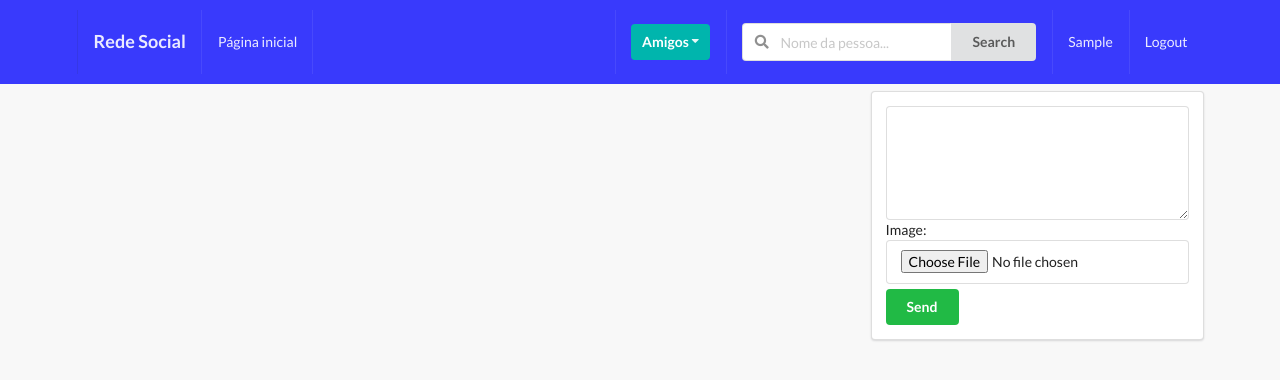
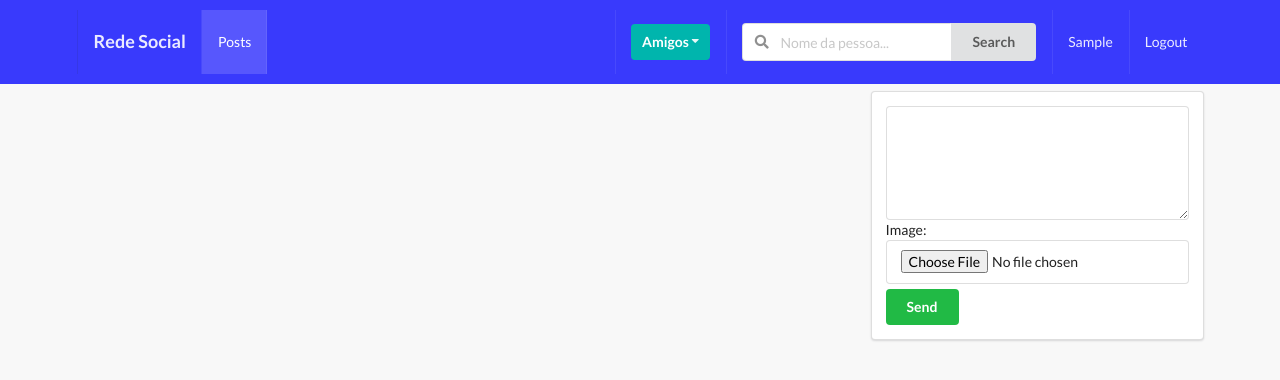
Before and after one commit to odiegofarias/social-network, a Django app: page /posts/ in a window 1280 px wide. Shown: the top 380 px of the page. Run offline with Django 4.2, Linux system fonts and the light colour scheme; the visitor is signed in with stand-in values (Sample User, id 1); data comes from the database, SQL or seed files in the repository; data that the repository does not hold is empty; some libraries are stand-ins or nearby versions.

Commit message:
Adicionando login required às views e url_path no navbar

```diff
--- a/posts/views.py
+++ b/posts/views.py
@@ -6,8 +6,12 @@
 from django.views.generic import UpdateView, DeleteView
 from django.contrib import messages
 from django.http import JsonResponse
+from django.contrib.auth.decorators import login_required
+from django.contrib.auth.mixins import LoginRequiredMixin
+
 
 # Create your views here.
+@login_required
 def post_comment_create_and_list_view(request):
     posts = Post.objects.all()
     profile = Profile.objects.get(user=request.user)
@@ -49,6 +53,7 @@
     return render(request, 'posts/main.html', context)
 
 
+@login_required
 def like_unlike_post(request):
     user = request.user
     if request.method == "POST":
@@ -86,7 +91,8 @@
     return redirect('posts:main-post-view')
 
 
-class PostDeleteView(DeleteView):
+
+class PostDeleteView(LoginRequiredMixin, DeleteView):
     model = Post
     template_name = 'posts/confirm_del.html'
     success_url = reverse_lazy('posts:main-post-view')
@@ -101,7 +107,7 @@
         return obj
 
 
-class PostUpdateView(UpdateView):
+class PostUpdateView(LoginRequiredMixin, UpdateView):
     form_class = PostModelForm
     model = Post
     template_name = 'posts/update.html'
--- a/social/settings.py
+++ b/social/settings.py
@@ -129,7 +129,7 @@ MEDIA_URL = 'media/'
 MEDIA_ROOT = BASE_DIR / 'static_cdn' / 'media_root'
 
 
-
+LOGIN_URL = '/admin/'
 
 # Default primary key field type
 # https://docs.djangoproject.com/en/4.1/ref/settings/#default-auto-field
--- a/static_project/main.js
+++ b/static_project/main.js
@@ -1,3 +1,9 @@
 $(document).ready(function(){
-    console.log('Funcionando... da base')
+    $('#modal-btn').click(function(){
+        console.log('Funcionando')
+        $('.ui.modal')
+        .modal('show')
+        ;
+    })
+    $('.ui.dropdown').dropdown()
 })
--- a/templates/main/navbar.html
+++ b/templates/main/navbar.html
@@ -1,11 +1,15 @@
+{% url 'home-view' as path_to_home %}
+{% url 'posts:main-post-view' as path_to_posts %}
+{% url 'profiles:my-profile-view' as path_to_myprofile %}
+
 <div class="ui inverted menu nav mb-7">
     <div class="ui container">
-      <a href="{% url 'posts:main-post-view' %}" class="item">
+      <a href="{{ path_to_home }}" class="{% if request.path == path_to_home %}active{% endif %} item">
           <h3>Rede Social</h3>
       </a>
       {% if request.user.is_authenticated %}
-        <a href="{% url 'posts:main-post-view' %}" class="item">
-            Página inicial
+        <a href="{{ path_to_posts }}" class="{% if request.path == path_to_posts %}active{% endif %} item">
+            Posts
         </a>
       {% endif %}
 
@@ -37,7 +41,7 @@
               </form>
               </div>
 
-              <a href="" class="item">
+              <a href="{{ path_to_myprofile }}" class="{% if request.path == path_to_myprofile %}active{% endif %} item">
                    {{ request.user|title }}
               </a>
 
```
Also changed, not shown: profiles/views.py (+11 -4 lines).
